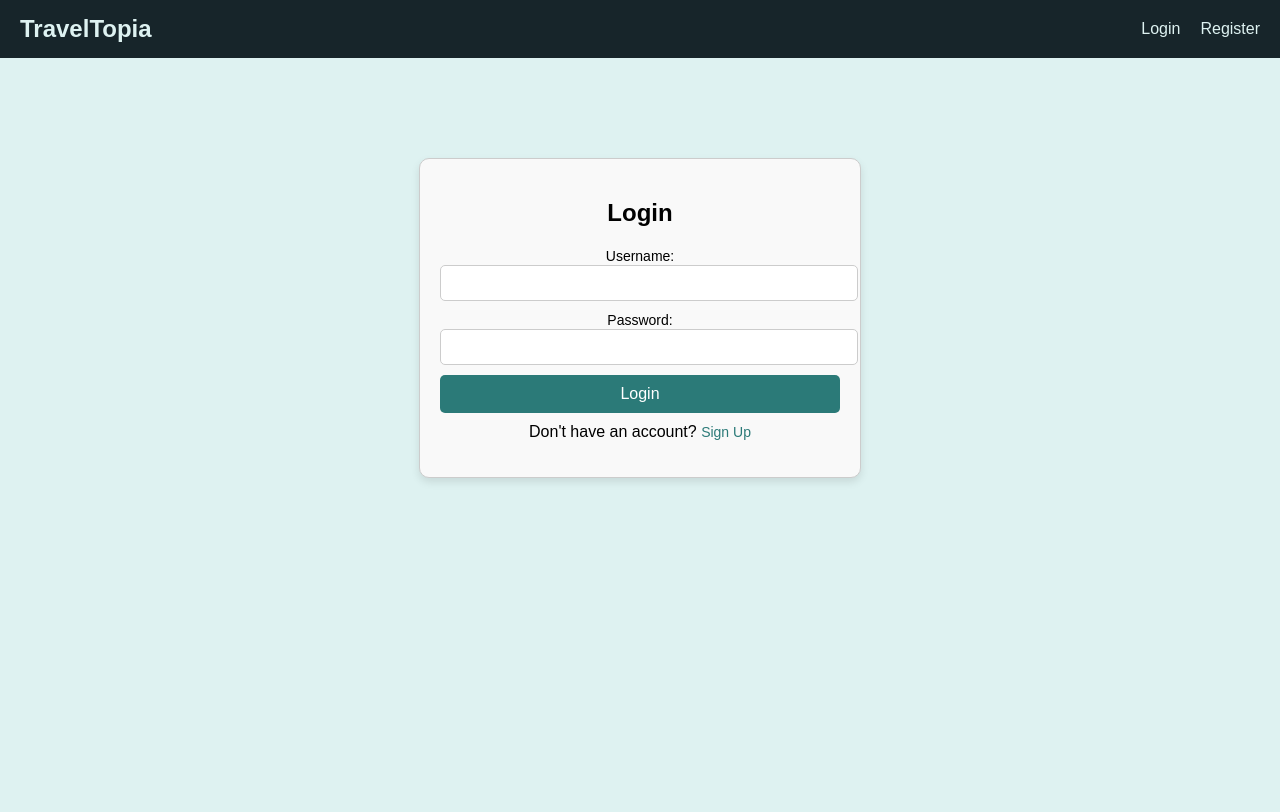
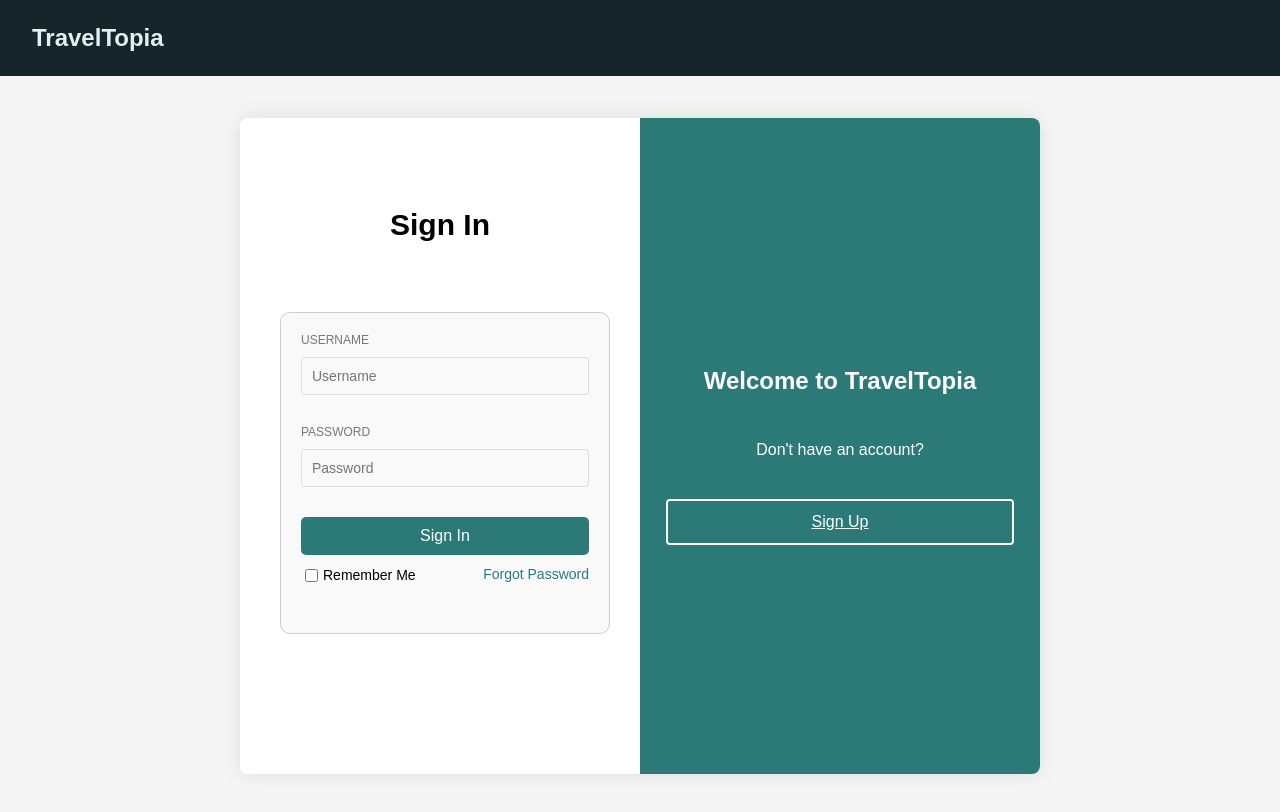
Before and after one commit to vrajp6/cs421-travel-platform, a React (Create React App) app in the folder client/: page /login in a window 1280 px wide. Shown: the top 812 px of the page. Built offline with nearby package versions, Linux system fonts and the light colour scheme.

Commit message:
UI Rework for login and profile

```diff
--- a/client/src/components/AuthForm.css
+++ b/client/src/components/AuthForm.css
@@ -1,94 +1,141 @@
-html, body {
-  height: 100%;
-  margin: 0;
-  padding: 0;
-}
-
 .auth-container {
   display: flex;
   justify-content: center;
   align-items: center;
-  height: 100%;
-  background-color: #DEF2F1;
-  padding: 0 20px; /* Add padding to prevent elements from touching the edges */
-  box-sizing: border-box; /* Include padding in the element's total width and height */
+  height: 92.5vh;
+  background-color: #f5f5f5;
+}
+
+.auth-form-wrapper {
+  display: flex;
+  width: 800px;
+  background-color: #fff;
+  border-radius: 8px;
+  overflow: hidden;
+  box-shadow: 0 0 20px rgba(0, 0, 0, 0.1);
+}
+
+.auth-form-left {
+  flex: 1;
+  padding: 40px;
+  background-color: #ffffff;
+}
+
+.auth-form-right {
+  flex: 1;
+  background-color: #2B7A78;
+  color: #fff;
+  padding: 40px;
+  display: flex;
+  flex-direction: column;
+  justify-content: center;
+  align-items: center;
+  text-align: center;
+}
+
+.auth-form-right h2 {
+  margin-bottom: 30px;
+  font-size: 24px;
+  font-weight: bold;
+}
+
+.auth-form-left h2 {
+  font-size: 30px;
+  justify-content: center;
+  align-items: center;
+  position: relative;
+  top: 30px;
 }
 
 .auth-form {
-  width: 100%;
-  max-width: 500px;
-  padding: 40px;
-  border: 1px solid #ccc;
-  border-radius: 10px;
-  background-color: #f9f9f9;
-  box-shadow: 0 4px 8px rgba(0, 0, 0, 0.1);
-  text-align: center;
-  animation: fadeIn 1s ease-in-out;
+  width: 90%;
+  max-width: 320px;
+  margin: 0 auto;
 }
 
-.auth-form h2 {
+.form-group {
   margin-bottom: 20px;
-  font-size: 24px;
 }
 
-.auth-form form {
-  display: flex;
-  flex-direction: column;
-  align-items: center;
+.form-group label {
+  display: block;
+  margin-bottom: 5px;
+  font-size: 12px;
+  color: #777;
+  text-transform: uppercase;
 }
 
-.auth-form label {
+.auth-form input[type="text"],
+.auth-form input[type="password"] {
   width: 100%;
-  text-align: left;
-  margin-bottom: 10px;
+  padding: 10px;
+  border: 1px solid #ddd;
+  border-radius: 4px;
   font-size: 14px;
+  background-color: #f9f9f9;
+  box-sizing: border-box;
 }
 
-.auth-form input {
-  width: 100%;
-  padding: 12px;
-  margin-bottom: 15px;
-  border: 1px solid #ccc;
-  border-radius: 5px;
-  font-size: 16px;
+.form-options {
+  display: flex;
+  justify-content: space-between;
+  align-items: center;
+  margin-bottom: 20px;
 }
 
-.auth-form button {
-  width: 100%;
-  padding: 12px;
-  border: none;
-  border-radius: 5px;
-  background-color: #2B7A78;
-  color: white;
-  cursor: pointer;
-  font-size: 16px;
+.remember-me {
+  display: flex;
+  align-items: center;
+  font-size: 14px;
+  margin-top: 12px;
 }
 
-.auth-form button:hover {
-  background-color: #3Aafa9;
+.remember-me input[type="checkbox"] {
+  margin-right: 5px;
+  margin-top: 0;
+  margin-bottom: 0;
+  vertical-align: middle;
 }
 
-.auth-form p {
-  margin-top: 15px;
+.remember-me label {
+  display: inline;
+  vertical-align: middle;
+  margin: 0;
+  font-size: 14px;
+  color: #333;
+  text-transform: none;
 }
 
-.auth-form p a {
+.forgot-password {
   color: #2B7A78;
   text-decoration: none;
   font-size: 14px;
 }
 
-.auth-form p a:hover {
-  text-decoration: underline;
+.submit-btn,
+.signup-btn {
+  width: 100%;
+  padding: 12px;
+  border: none;
+  border-radius: 4px;
+  background-color: #2B7A78;
+  color: white;
+  cursor: pointer;
+  font-size: 16px;
+  transition: background-color 0.3s;
 }
 
-@keyframes fadeIn {
-  from {
-    opacity: 0;
-    transform: translateY(-10px);
-  }
-  to {
-    opacity: 1;
-    transform: translateY(0);
-  }
+.submit-btn:hover,
+.signup-btn:hover {
+  background-color: #3AAFA9;
 }
+
+.signup-btn {
+  background-color: transparent;
+  border: 2px solid #fff;
+  margin-top: 20px;
+}
+
+.auth-form-right p {
+  margin-bottom: 20px;
+}
--- a/client/src/components/Login.js
+++ b/client/src/components/Login.js
@@ -6,6 +6,7 @@
 const Login = ({ onLogin }) => {
   const [username, setUsername] = useState('');
   const [password, setPassword] = useState('');
+  const [rememberMe, setRememberMe] = useState(false);
   const navigate = useNavigate();
 
   const handleSubmit = async (e) => {
@@ -22,25 +23,48 @@
 
   return (
     <div className="auth-container">
+      <div className="auth-form-wrapper">
+        <div className="auth-form-left">
+          <h2>Sign In</h2>
           <form className="auth-form" onSubmit={handleSubmit}>
-        <h2>Login</h2>
-        <label>Username:</label>
+            <div className="form-group">
+              <label>USERNAME</label>
               <input
                 type="text"
                 value={username}
                 onChange={(e) => setUsername(e.target.value)}
+                placeholder="Username"
               />
-        <label>Password:</label>
+            </div>
+            <div className="form-group">
+              <label>PASSWORD</label>
               <input
                 type="password"
                 value={password}
                 onChange={(e) => setPassword(e.target.value)}
+                placeholder="Password"
               />
-        <button type="submit">Login</button>
-        <p>
-          Don't have an account? <Link to="/register">Sign Up</Link>
-        </p>
+            </div>
+            <button type="submit" className="submit-btn">Sign In</button>
+            <div className="form-options">
+              <label className="remember-me">
+                <input
+                  type="checkbox"
+                  checked={rememberMe}
+                  onChange={(e) => setRememberMe(e.target.checked)}
+                />
+                Remember Me
+              </label>
+              <Link to="/forgot-password" className="forgot-password">Forgot Password</Link>
+            </div>
           </form>
+        </div>
+        <div className="auth-form-right">
+          <h2>Welcome to TravelTopia</h2>
+          <p>Don't have an account?</p>
+          <Link to="/register" className="signup-btn">Sign Up</Link>
+        </div>
+      </div>
     </div>
   );
 };
--- a/client/src/components/NavBar.css
+++ b/client/src/components/NavBar.css
@@ -1,41 +1,92 @@
 .navbar {
   background-color: #17252A;
-  padding: 15px 20px;
-  box-shadow: 0 4px 8px rgba(0, 0, 0, 0.1);
+  padding: 0.5rem 2rem;
+  box-shadow: 0 2px 4px rgba(0, 0, 0, 0.1);
+}
+
+.navbar-container {
   display: flex;
   justify-content: space-between;
   align-items: center;
+  max-width: 1800px;
+  margin: 0 auto;
+  height: 60px;
 }
 
-.navbar-title {
-  font-size: 24px;
+.navbar-logo {
   color: #DEF2F1;
+  font-size: 1.5rem;
   font-weight: bold;
+  text-decoration: none;
 }
 
-.navbar-list {
+.navbar-menu {
   display: flex;
   list-style: none;
   margin: 0;
   padding: 0;
+  height: 100%;
+  align-items: center;
 }
 
-.navbar-list li {
-  margin-left: 20px;
+.navbar-menu li {
+  height: 100%;
+  display: flex;
+  align-items: center;
 }
 
-.navbar-list li a,
-.navbar-list li button {
+.navbar-item {
   color: #DEF2F1;
   text-decoration: none;
-  font-size: 16px;
-  border: none;
-  background: none;
-  cursor: pointer;
-  transition: color 0.3s ease-in-out;
+  padding: 0.5rem 1rem;
+  margin-left: 1rem;
+  border-radius: 4px;
+  transition: background-color 0.3s ease;
+  height: 60%;
+  display: flex;
+  align-items: center;
 }
 
-.navbar-list li button:hover,
-.navbar-list li a:hover {
-  color: #3AAFA9;
+.navbar-item:hover {
+  background-color: rgba(222, 242, 241, 0.1);
 }
+
+.navbar-button {
+  background: none;
+  border: none;
+  cursor: pointer;
+  font-size: 1rem;
+  color: #DEF2F1;
+  padding: 0.5rem 1rem;
+  margin-left: 1rem;
+  border-radius: 4px;
+  transition: background-color 0.3s ease;
+  height: 85%;
+}
+
+.navbar-button:hover {
+  background-color: rgba(222, 242, 241, 0.1);
+}
+
+@media (max-width: 768px) {
+  .navbar-container {
+    flex-direction: column;
+    align-items: flex-start;
+    height: auto;
+  }
+
+  .navbar-menu {
+    margin-top: 1rem;
+    flex-direction: column;
+    width: 100%;
+    height: auto;
+  }
+
+  .navbar-item, .navbar-button {
+    margin-left: 0;
+    margin-top: 0.5rem;
+    padding: 0.5rem 0;
+    width: 100%;
+    justify-content: center;
+  }
+}
--- a/client/src/components/NavBar.js
+++ b/client/src/components/NavBar.js
@@ -5,21 +5,21 @@
 const NavBar = ({ isLoggedIn, onLogout }) => {
   return (
     <nav className="navbar">
-      <div className="navbar-title">TravelTopia</div>
-      <ul className="navbar-list">
+      <div className="navbar-container">
+        <Link to="/" className="navbar-logo">TravelTopia</Link>
+        <ul className="navbar-menu">
           {isLoggedIn ? (
             <>
-            <li><Link to="/profile">Profile</Link></li>
-            <li><Link to="/dashboard">Dashboard</Link></li>
-            <li><button onClick={onLogout}>Logout</button></li>
+              <li><Link to="/profile" className="navbar-item">Profile</Link></li>
+              <li><Link to="/dashboard" className="navbar-item">Dashboard</Link></li>
+              <li><button onClick={onLogout} className="navbar-item navbar-button">Logout</button></li>
             </>
           ) : (
             <>
-            <li><Link to="/login">Login</Link></li>
-            <li><Link to="/register">Register</Link></li>
             </>
           )}
         </ul>
+      </div>
     </nav>
   );
 };
--- /dev/null
+++ b/client/src/components/ProfileStyles.css
@@ -0,0 +1,185 @@
+.profile-container {
+    max-width: 800px;
+    margin: 0 auto;
+    padding: 20px;
+    font-family: Arial, sans-serif;
+  }
+
+  .profile-card {
+    background-color: #ffffff;
+    border-radius: 8px;
+    box-shadow: 0 4px 6px rgba(0, 0, 0, 0.1);
+    overflow: hidden;
+  }
+
+  .profile-header {
+    background: linear-gradient(to right, #3498db, #8e44ad);
+    color: white;
+    padding: 20px;
+    display: flex;
+    align-items: center;
+  }
+
+  .profile-picture {
+    width: 100px;
+    height: 100px;
+    border-radius: 50%;
+    border: 4px solid white;
+    margin-right: 20px;
+  }
+
+  .profile-info h1 {
+    margin: 0;
+    font-size: 24px;
+  }
+
+  .profile-info p {
+    margin: 5px 0 0;
+    font-size: 14px;
+    opacity: 0.8;
+  }
+
+  .profile-content {
+    padding: 20px;
+  }
+
+  h2 {
+    font-size: 18px;
+    margin-top: 20px;
+    margin-bottom: 10px;
+    display: flex;
+    align-items: center;
+  }
+
+  .icon {
+    margin-right: 8px;
+    font-size: 20px;
+  }
+
+  .travel-history {
+    display: flex;
+    flex-wrap: wrap;
+    gap: 8px;
+    margin-bottom: 20px;
+  }
+
+  .travel-tag {
+    background-color: #f0f0f0;
+    padding: 5px 10px;
+    border-radius: 20px;
+    font-size: 14px;
+  }
+
+  .travel-plans {
+    display: flex;
+    flex-direction: column;
+    gap: 10px;
+  }
+
+  .travel-plan {
+    background-color: #f9f9f9;
+    border-radius: 8px;
+    padding: 15px;
+    display: flex;
+    justify-content: space-between;
+    align-items: flex-start;
+  }
+
+  .travel-date {
+    font-size: 14px;
+    color: #666;
+    margin: 5px 0;
+  }
+
+  .travel-details {
+    font-size: 14px;
+    margin-top: 5px;
+  }
+
+  .remove-button {
+    background: none;
+    border: none;
+    color: #e74c3c;
+    cursor: pointer;
+    font-size: 18px;
+  }
+
+  .add-travel-plan {
+    margin-top: 20px;
+  }
+
+  .travel-plan-form {
+    display: flex;
+    gap: 10px;
+    margin-bottom: 10px;
+  }
+
+  input[type="text"],
+  input[type="date"] {
+    padding: 8px;
+    border: 1px solid #ddd;
+    border-radius: 4px;
+    font-size: 14px;
+  }
+
+  input[type="text"] {
+    flex-grow: 1;
+  }
+
+  button {
+    background-color: #3498db;
+    color: white;
+    border: none;
+    padding: 8px 15px;
+    border-radius: 4px;
+    cursor: pointer;
+    font-size: 14px;
+  }
+
+  button:hover {
+    background-color: #2980b9;
+  }
+
+  .details-input {
+    width: 100%;
+    margin-top: 10px;
+  }
+
+  .alert {
+    position: fixed;
+    top: 20px;
+    right: 20px;
+    background-color: #2ecc71;
+    color: white;
+    padding: 15px 20px;
+    border-radius: 4px;
+    box-shadow: 0 2px 4px rgba(0, 0, 0, 0.2);
+    animation: slideIn 0.3s ease-out;
+  }
+
+  @keyframes slideIn {
+    from {
+      transform: translateX(100%);
+      opacity: 0;
+    }
+    to {
+      transform: translateX(0);
+      opacity: 1;
+    }
+  }
+
+  @media (max-width: 600px) {
+    .profile-header {
+      flex-direction: column;
+      text-align: center;
+    }
+
+    .profile-picture {
+      margin-right: 0;
+      margin-bottom: 15px;
+    }
+
+    .travel-plan-form {
+      flex-direction: column;
+    }
+  }
```
Also changed, not shown: client/src/components/Profile.js (+90 -35 lines). Lines whose indentation alone changed are shown as unchanged.
